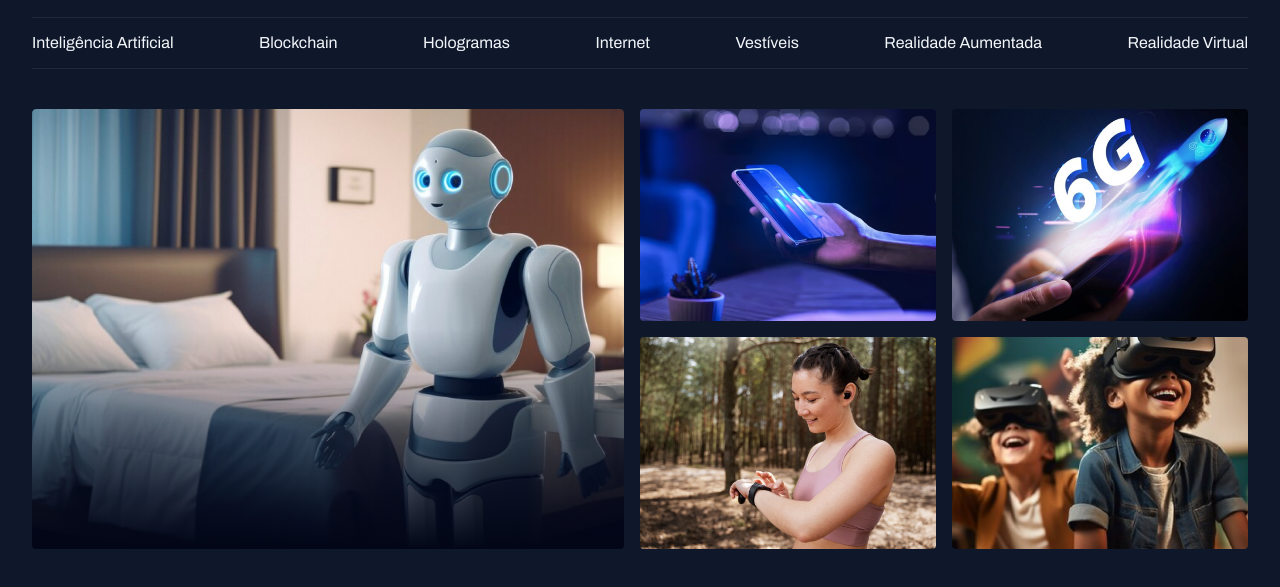
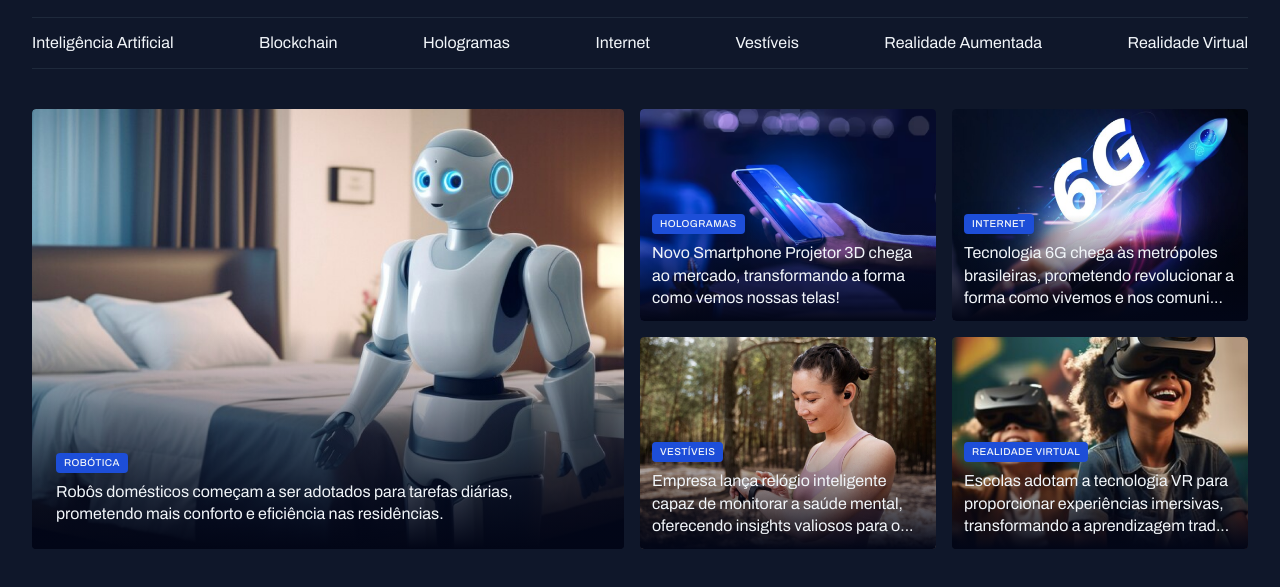
Before and after one commit to DavidFerreiraAlves/Projeto_Portal_de_Noticias, a plain HTML site: page index.html in a window 1280 px wide. Shown: the part 55-642 px from the top of the page. Drawn offline with Linux system fonts and the light colour scheme.

Commit message:
finalizando a seção destaques

```diff
--- a/index.html
+++ b/index.html
@@ -44,27 +44,52 @@
    </header>
    <main class="grid container">
     <section id="featured" class="grid grid-flow-col gap-16">
-        <div class="card">
-            <img src="assets/images/Image 01.png" alt="">
-        </div>
+        <figure class="card">
+            <img src="assets/images/Image 01.png" alt="Robôs domésticos começam a ser adotados para tarefas diárias, prometendo mais conforto e eficiência nas residências.">
+
+            <figcaption>
+                <span class="content-tag">robótica</span>
+                <h2 class="text-2xl">Robôs domésticos começam a ser adotados para tarefas diárias, prometendo mais conforto e eficiência nas residências.</h2>
+            </figcaption>
+        </figure>
 
         <div class="grid grid-cols-2 gap-16">
 
-            <div>
-                <img src="assets/images/Image 02.png" alt="">
-            </div>
+            <figure class="card">
+                <img src="assets/images/Image 02.png" alt="Novo Smartphone Projetor 3D chega ao mercado, transformando a forma como vemos nossas telas!">
 
-            <div>
-                <img src="assets/images/Image 03.png" alt="">
-            </div>
+                <figcaption>
+                    <span class="content-tag">hologramas</span>
+                    <h2 class="text-lg">Novo Smartphone Projetor 3D chega ao mercado, transformando a forma como vemos nossas telas!</h2>
+                </figcaption>
+            </figure>
 
-            <div>
-                <img src="assets/images/Image 04.png" alt="">
-            </div>
+            <figure class="card">
+                <img src="assets/images/Image 03.png" alt="Tecnologia 6G chega às metrópoles brasileiras, prometendo revolucionar a forma como vivemos e nos comunicamos.">
 
-            <div>
-                <img src="assets/images/Image 05.png" alt="">
-            </div>
+                <figcaption>
+                    <span class="content-tag">Internet</span>
+                    <h2 class="text-lg">Tecnologia 6G chega às metrópoles brasileiras, prometendo revolucionar a forma como vivemos e nos comuni...</h2>
+                </figcaption>
+            </figure>
+
+            <figure class="card">
+                <img src="assets/images/Image 04.png" alt="Empresa lança relógio inteligente capaz de monitorar a saúde mental, oferecendo insights valiosos para o bem-estar pessoal.">
+
+                <figcaption>
+                    <span class="content-tag">Vestíveis</span>
+                    <h2 class="text-lg">Empresa lança relógio inteligente capaz de monitorar a saúde mental, oferecendo insights valiosos para o...</h2>
+                </figcaption>
+            </figure>
+
+            <figure class="card">
+                <img src="assets/images/Image 05.png" alt="Escolas adotam a tecnologia VR para proporcionar experiências imersivas, transformando a aprendizagem tradicional.">
+
+                <figcaption>
+                    <span class="content-tag">Realidade Virtual</span>
+                    <h2 class="text-lg">Escolas adotam a tecnologia VR para proporcionar experiências imersivas, transformando a aprendizagem trad...</h2>
+                </figcaption>
+            </figure>
 
         </div>
     </section>
--- a/styles/global.css
+++ b/styles/global.css
@@ -55,3 +55,15 @@
     margin-top: 40px;
 
 }
+
+.content-tag {
+    display: inline-block;
+    background-color: var(--brand-color-dark);
+    padding: 4px 8px;
+    border-radius: 4px;
+    font: 500 10px/1.2 var(--font-family);
+    text-transform: uppercase;
+    letter-spacing: 0.04em;
+    color: var(--text-color-primary);
+    box-shadow: 0px 4px 16px rgba(2, 6, 23, 0.25);
+}
--- a/styles/sections.css
+++ b/styles/sections.css
@@ -22,4 +22,19 @@
             #020617 100%
         );
     }
+
+    figcaption {
+        position: absolute;
+        bottom: 0;
+
+        padding: 24px;
+
+        &:has(.text-lg) {
+            padding: 12px;
+        }
+
+        h2 {
+            margin-top: 8px;
+        }
+    }
 }
--- a/styles/utility.css
+++ b/styles/utility.css
@@ -13,3 +13,19 @@
 .gap-16 {
     gap: 16px;
 }
+
+text-2xl {
+    font: var(--h1);
+}
+
+text-xl {
+    font: var(--h2);
+}
+
+text-lg {
+    font: var(--h3);
+}
+
+text-sm {
+    font: var(--h4);
+}
```
